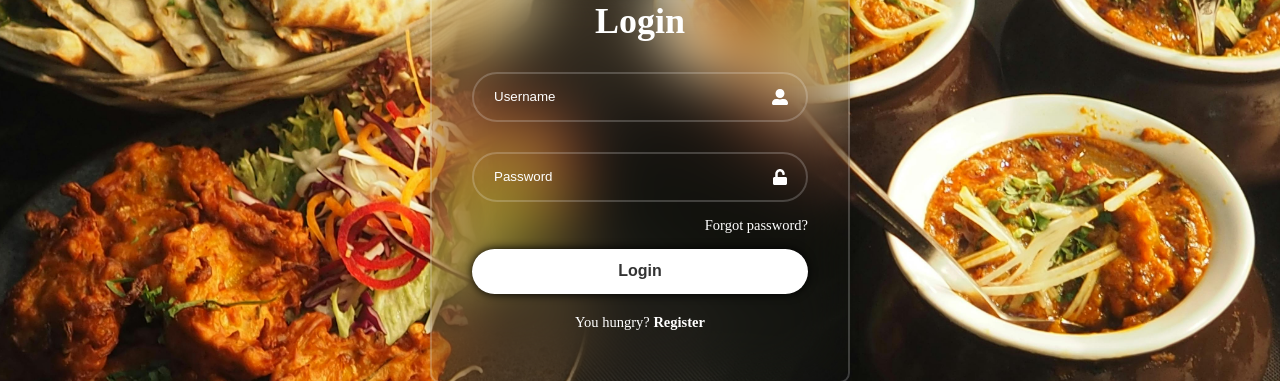
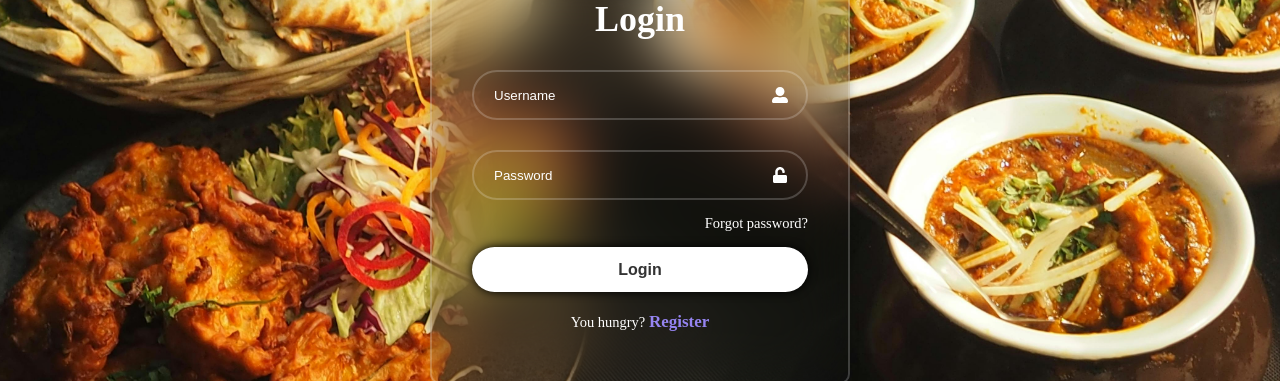
Before and after one commit to bartek01129/PyszneGloEats, a React (Vite) app in the folder front/: page /auth/login in a window 1280 px wide. Shown: the part 225-606 px from the top of the page. Built offline with nearby package versions, Linux system fonts and the light colour scheme.

Commit message:
zmiana <a> taga na <Link>

```diff
--- a/front/src/Components/Auth/loginForm/LoginForm.css
+++ b/front/src/Components/Auth/loginForm/LoginForm.css
@@ -45,11 +45,17 @@
   outline: none;
   border: 2px solid rgba(255, 255, 255, 0.2);
   border-radius: 40px;
+  color: #fff;
+
   padding: 20px 45px 20px 20px;
 }
 
 .input-box input::placeholder {
   color: #fff;
+}
+
+.input-box input:focus::placeholder {
+  opacity: 0;
 }
 
 .input-box .icon {
@@ -102,9 +108,10 @@
 }
 
 .register-link p a {
-  color: #fff;
+  color: #9584f1;
   text-decoration: none;
   font-weight: 600;
+  font-size: 17px;
 }
 
 .register-link p a:hover {
--- a/front/src/Components/Auth/loginForm/LoginForm.jsx
+++ b/front/src/Components/Auth/loginForm/LoginForm.jsx
@@ -4,11 +4,14 @@ import { FaUserAlt } from 'react-icons/fa';
 import { FaUnlock } from 'react-icons/fa';
 import { login } from './LoginApi';
 import { useNavigate } from 'react-router-dom';
+import { Link } from "react-router-dom";
+
 
 const LoginForm = () => {
   const [username, setUsername] = useState('');
   const [password, setPassword] = useState('');
   const navigate = useNavigate();
+
 
   const loginSubmit = async (e) => {
     e.preventDefault();
@@ -44,6 +47,7 @@ const LoginForm = () => {
               type="text"
               onChange={(e) => setUsername(e.target.value)}
               placeholder="Username"
+              onFocus=""
               required
             />
             <FaUserAlt className="icon" />
@@ -58,7 +62,7 @@ const LoginForm = () => {
             <FaUnlock className="icon" />
           </div>
           <div className="forgot-password">
-            <a href="#">Forgot password?</a>
+            <a href='#'>Forgot password?</a>
           </div>
 
           <button type="submit" onClick={loginSubmit}>
@@ -67,7 +71,7 @@ const LoginForm = () => {
 
           <div className="register-link">
             <p>
-              You hungry? <a href="#">Register</a>
+              You hungry? <Link to="/auth/register">Register</Link>
             </p>
           </div>
         </form>
```
Also changed, not shown: 1 other file (tests, documents, lock files or other folders).
